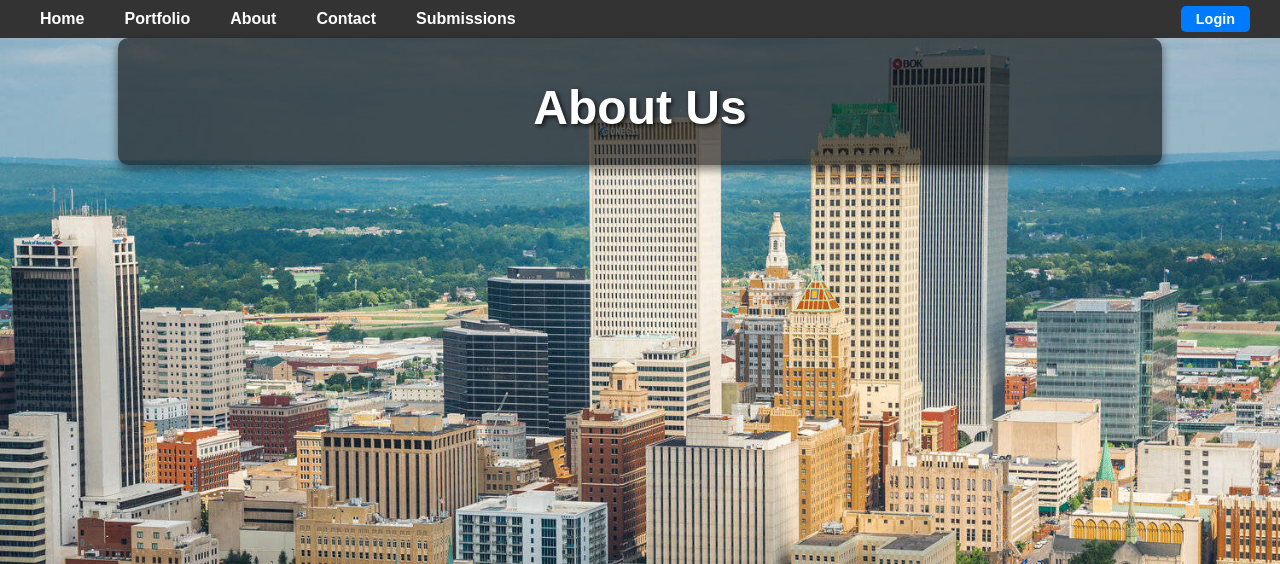
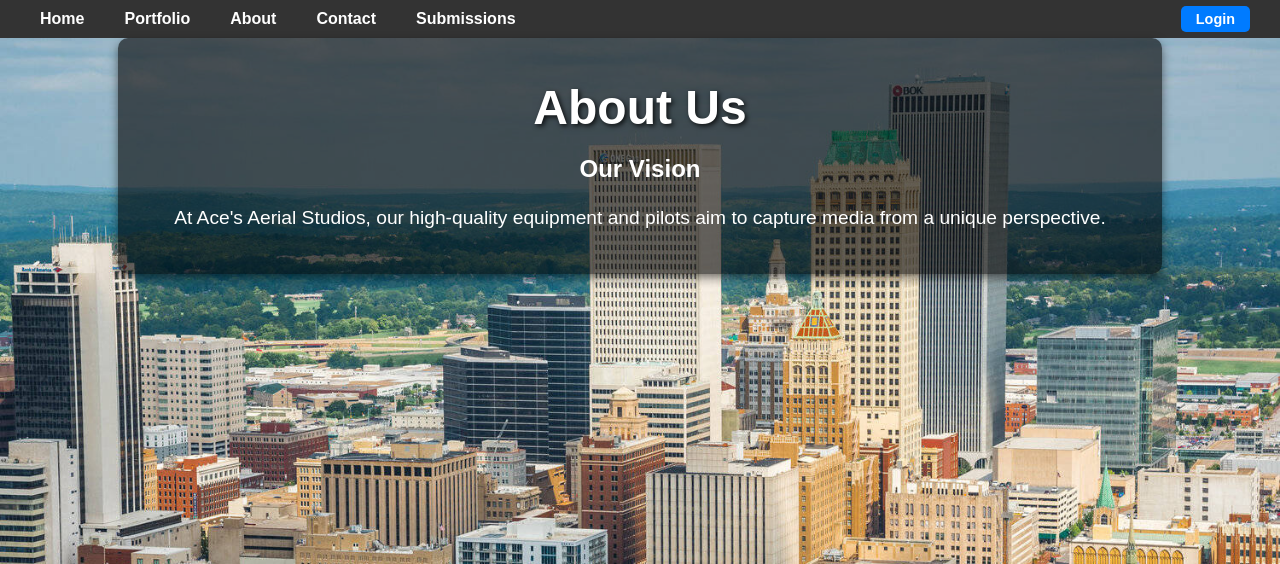
Before and after one commit to BoostedT/Ace-s-Aerial-Studio, a Flask app: page /about in a window 1280 px wide. Shown: the top 564 px of the page. Run offline with Flask 3, Linux system fonts and the light colour scheme.

Commit message:
start the about page and change font.

```diff
--- a/static/css/styles.css
+++ b/static/css/styles.css
@@ -1,6 +1,6 @@
 /* General styles */
 body {
-    font-family: Arial, sans-serif;
+    font-family: Montserrat-Regular, sans-serif;
     margin: 0;
     padding: 0;
     color: #fff;
--- a/templates/about.html
+++ b/templates/about.html
@@ -11,4 +11,8 @@
     {% endif %}
 {% endwith %}
 <h1>About Us</h1>
+<div>
+  <h2>Our Vision</h2>
+  <p>At Ace's Aerial Studios, our high-quality equipment and pilots aim to capture media from a unique perspective.</p>
+</div>
 {% endblock %}
```
